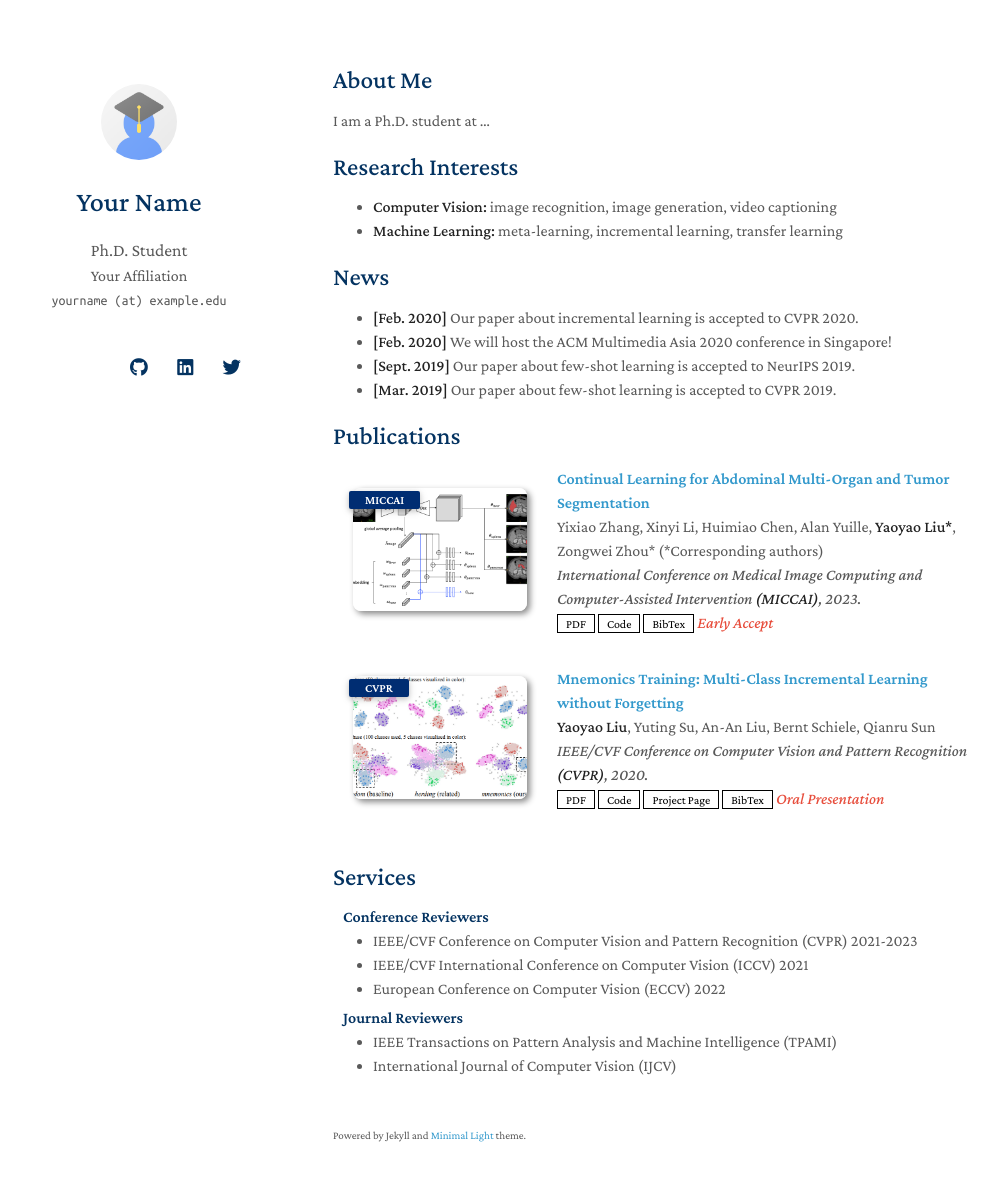
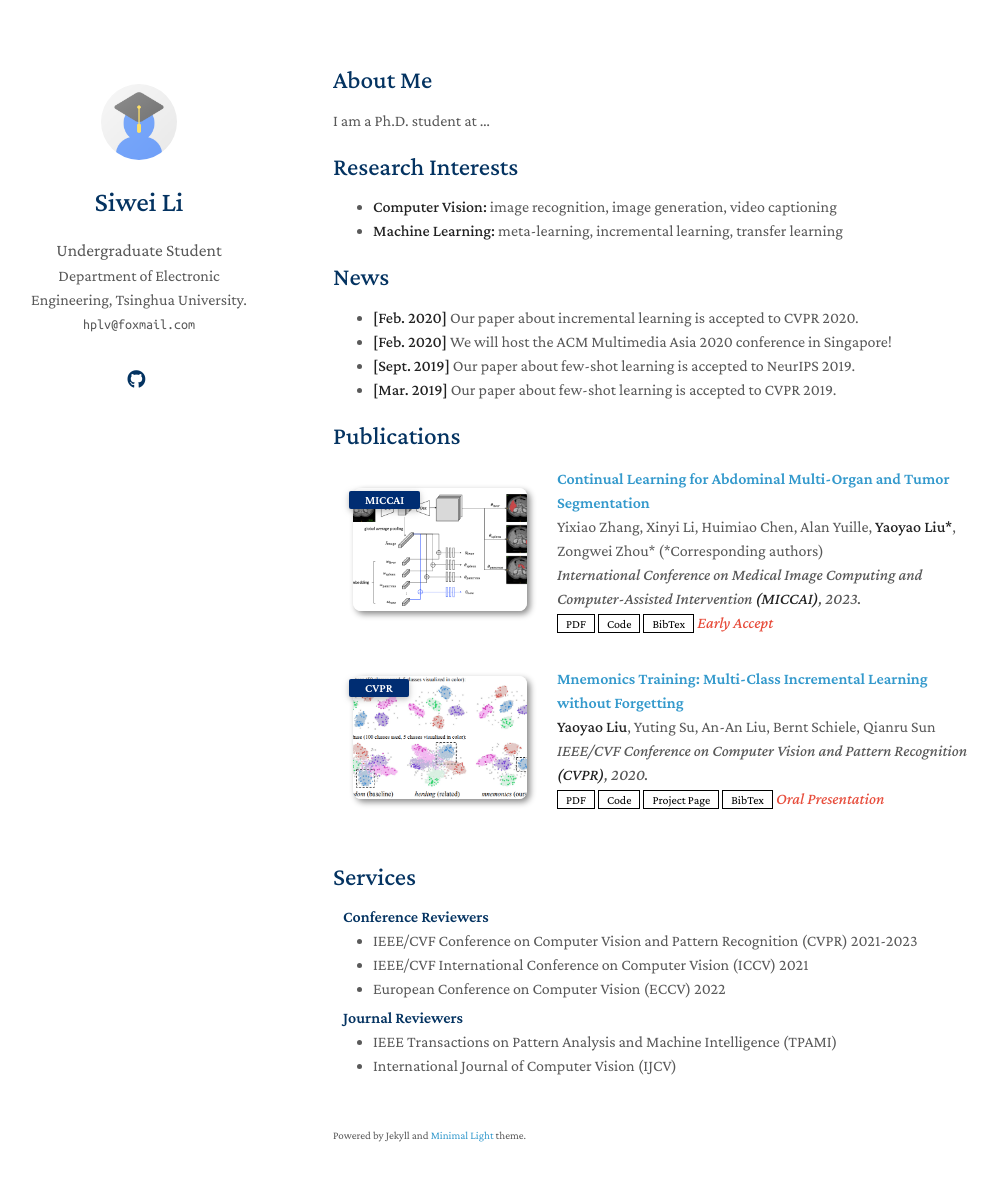
Before and after one commit to HPLQAQ/HPLQAQ.github.io, a Jekyll site: the page built from index.md, in a window 1280 px wide and 1216 px high. Shown: the top 1181 px of the window, without its empty margins (137-1135 px from the left). Built offline with Jekyll 4.4.1, drawn with Linux system fonts in a browser that asks for light colours; nearby versions of some CDN libraries; a style sheet for code colours, icons or effects is not loaded; our own code applies the rules of GitHub Pages for plain Markdown files.

Commit message:
Update _config.yml

```diff
--- a/_config.yml
+++ b/_config.yml
@@ -1,22 +1,22 @@
 # Basic Information
-title: Your Name
-position: Ph.D. Student
-affiliation: Your Affiliation
-email: yourname (at) example.edu
+title: Siwei Li
+position: Undergraduate Student
+affiliation: Department of Electronic Engineering, Tsinghua University.
+email: hplv@foxmail.com
 
 # Search Engine Optimization (SEO)
 # The following information is used to improve the website traffic from search engines, e.g., Google.
-keywords: minimal light
-description: The Minimal Light is a simple and elegant jekyll theme for academic personal homepage.
+keywords:  academic personal homepage
+description: Academic personal homepage for Siwei Li.
 canonical: https://minimal-light-theme.yliu.me/
 
 # Links
 # If you don't need one of them, you may delete the corresponding line.
-google_scholar: https://scholar.google.com/
-cv_link: assets/files/curriculum_vitae.pdf
-github_link: https://github.com/
-linkedin: https://www.linkedin.com/
-twitter: https://twitter.com/
+# google_scholar: https://scholar.google.com/
+# cv_link: assets/files/curriculum_vitae.pdf
+github_link: https://github.com/HPLQAQ
+# linkedin: https://www.linkedin.com/
+# twitter: https://twitter.com/
 
 # Images (e.g., your profile picture and your website's favicon)
 # "favicon" and "favicon_dark" are used for the light and dark modes, respectively.
@@ -36,13 +36,9 @@ auto_dark_mode: true
 # You can use this option to choose between Serif or Sans Serif fonts.
 font: "Serif" # or "Sans Serif"
 
-# Google Analytics ID
-# Please remove this if you don't use Google Analytics
-google_analytics: UA-111540567-4
-
 # Use this project as a remote theme for GitHub Pages
 # See the guide here: https://docs.github.com/en/pages/setting-up-a-github-pages-site-with-jekyll/adding-a-theme-to-your-github-pages-site-using-jekyll
-remote_theme: yaoyao-liu/minimal-light
+remote_theme: HPLQAQ/HPLQAQ.github.io
 
 # The following files will be removed from the generated website.
 exclude:
```
